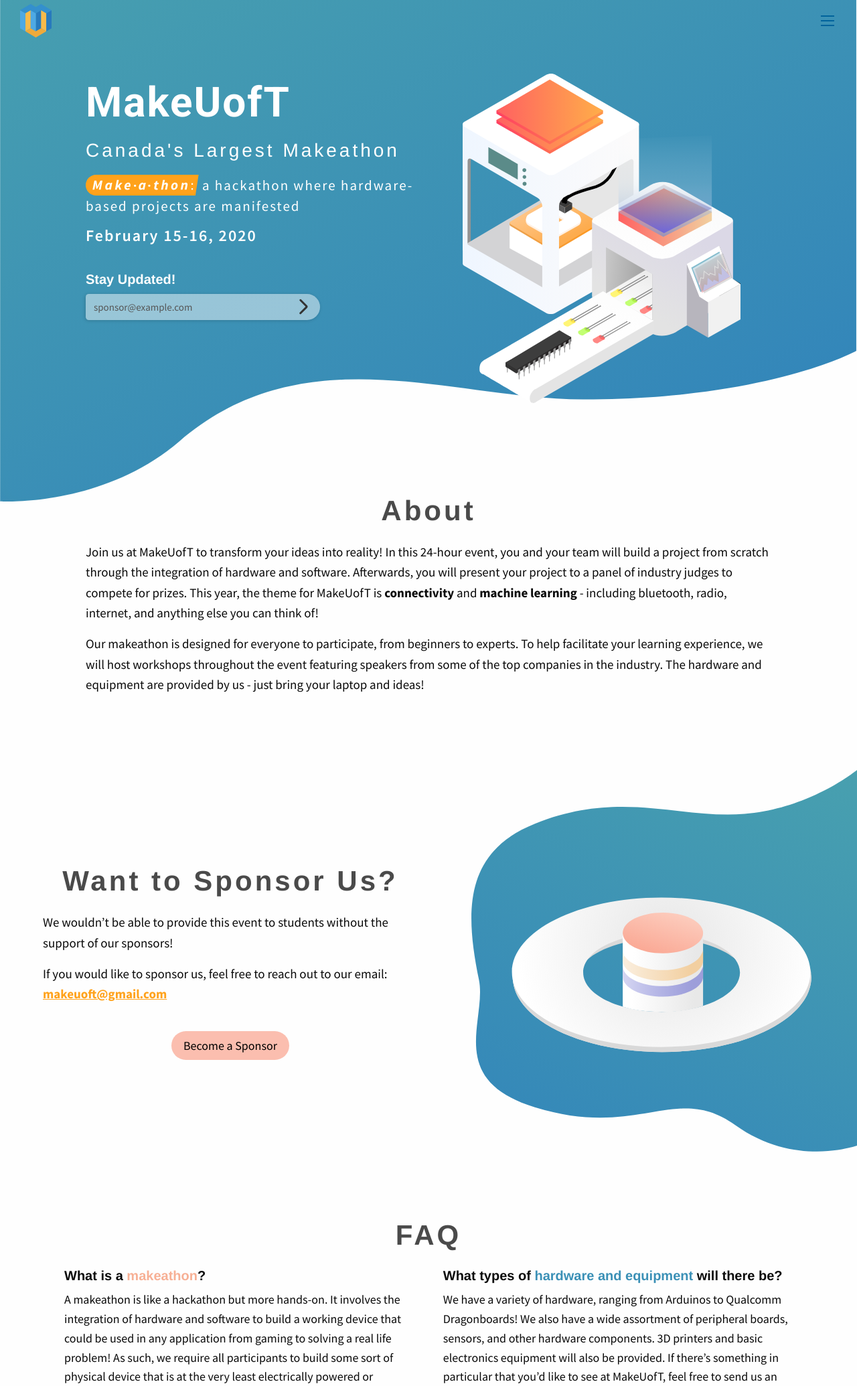
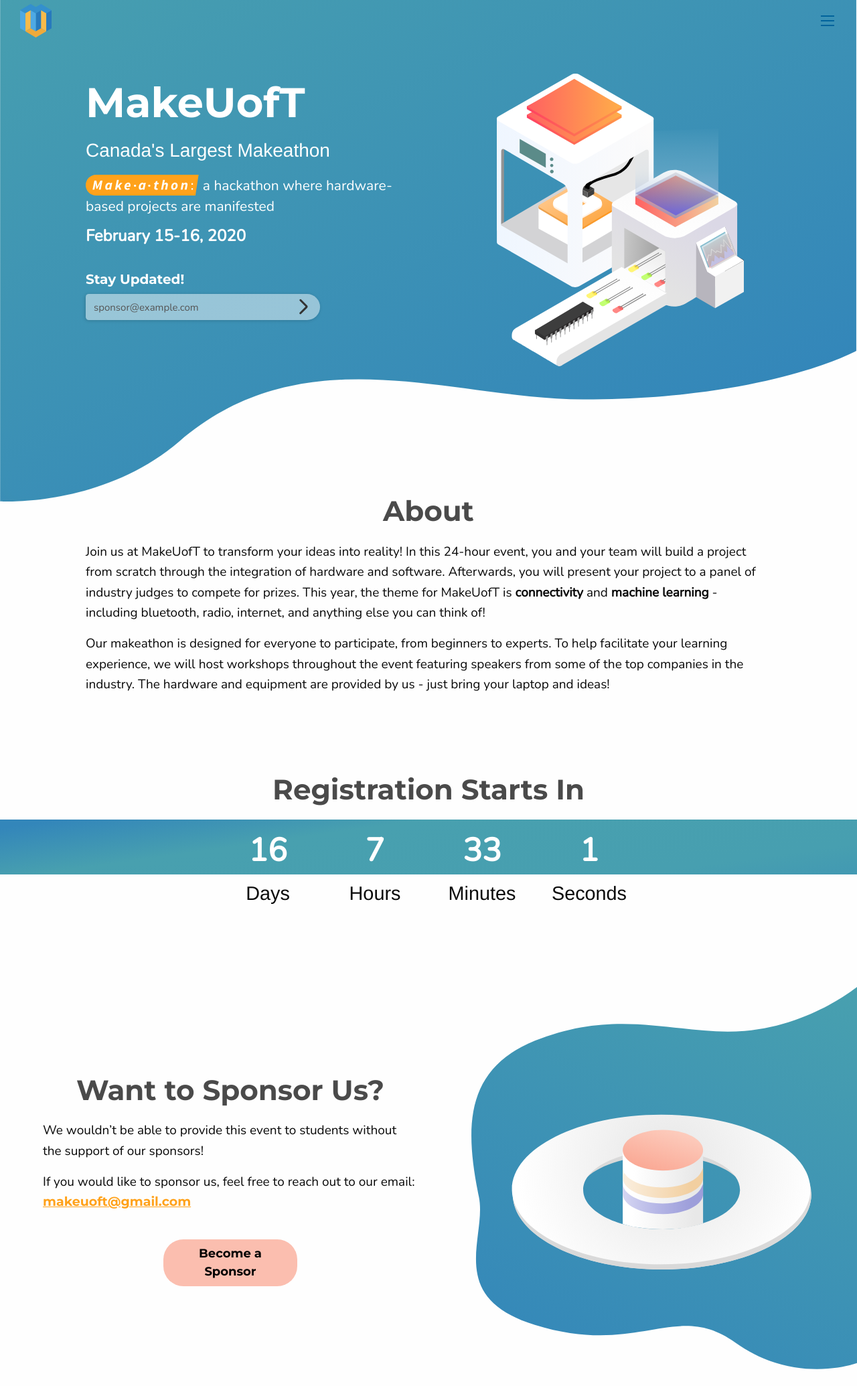
Before and after one commit to grahamhoyes/makeuoft-site-2.0, a Flask app: page / in a window 1280 px wide. Shown: the top 2070 px of the page at 67% size. Run offline with Flask 2, Linux system fonts and the light colour scheme; some libraries are stand-ins or nearby versions.

Commit message:
Added countdown, new pics, login page styling

```diff
--- a/application/static/js/index.js
+++ b/application/static/js/index.js
@@ -18,7 +18,7 @@ $(document).ready(function() {
     }, 3141);
 
     // Countdown to registration opening
-    var makeathonDate = new Date("Feb 16, 2020 09:00:00").getTime();
+    var makeathonDate = new Date("Dec 16, 2019 09:00:00").getTime();
     setInterval(function() {
         var now = new Date().getTime();
         var remaining = makeathonDate - now;
--- a/application/static/styles/css/styles.css
+++ b/application/static/styles/css/styles.css
@@ -10,29 +10,34 @@ textarea {
 }
 
 body {
-  font-family: "Source Sans Pro", sans-serif; }
+  font-family: "Nunito", sans-serif; }
 
 h1 {
-    font-family: "Roboto";
+    font-family: "Montserrat" !important;
     text-align: center;
     font-weight: bold;
 }
 h3 {
-  font-size: 30px; }
+  font-size: 30px;
+  font-family: "Montserrat" !important; }
 h4 {
-  font-size: 20px; }
+  font-size: 20px;
+  font-family: "Montserrat" !important; }
 p {
   font-size: 19px; }
 
 button, a, input[type=checkbox] {
   cursor: pointer;
+  font-family: "Montserrat" !important;
+  font-weight: bold !important;
 }
 
 .section-headings {
+  font-family: "Montserrat";
   font-weight: bold;
   font-size: 42px;
   text-align: center;
-  letter-spacing: 4px;
+  /* letter-spacing: 4px; */
   color: #4A4A4A;
   margin-bottom: 1rem;
 }
@@ -86,7 +91,7 @@ a.anchor {
   color: white;
   width: 50%;}
 
-.landing-img { width: 45%; }
+.landing-img { width: 40%; }
 
 .landing-img img {
   width: 90% !important;
@@ -96,13 +101,13 @@ a.anchor {
 .makeuoft-title {
   font-weight: bold;
   font-size: 62px;
-  letter-spacing: 2px;
+  /* letter-spacing: 2px; */
   color: #FFFFFF;
 }
 .makeuoft-subtitle {
   font-weight: 500;
   font-size: 28px;
-  letter-spacing: 4px;
+  /* letter-spacing: 4px; */
 }
 
 .makeuoft-defn {
@@ -116,7 +121,7 @@ a.anchor {
 }
 .defn-text {
   font-size: 21px;
-  letter-spacing: 2px;
+  /* letter-spacing: 2px; */
   text-align: left !important;
   line-height: 30px;
   display: inline;
@@ -125,7 +130,7 @@ a.anchor {
 .date-text {
   font-weight: 600;
   font-size: 24px;
-  letter-spacing: 2px;
+  /* letter-spacing: 2px; */
 }
 .stay-updated-title {
   font-weight: bold;
@@ -176,8 +181,6 @@ a.anchor {
 }
 /* End of BLUE LANDING SECTION */
 
-
-
 /* Start of ABOUT US */
 
 #section-about {
@@ -195,6 +198,29 @@ a.anchor {
 }
 
 /* End of ABOUT US */
+
+/* Start of COUNTDOWN */
+#section-countdown {
+  padding: 3em 0 4em 0; }
+  #section-countdown #countdown-banner {
+    background: linear-gradient(351.94deg, #3F95B4 -11.6%, #479FB0 17.52%, #48A0AF 65.87%, #3386BA 95.18%); }
+    #section-countdown #countdown-banner .countdown-digit {
+      font-size: 3rem;
+      font-weight: bold;
+      color: #FFF;
+      text-align: center;
+      margin-top: 0.2em; }
+  #section-countdown .countdown-padding {
+    padding: 0 calc((100% - 40em) / 2); }
+  .countdown-padding h2 {
+    font-size: 1.8rem;
+    display: flex;
+    justify-content: space-around;
+    padding-top: .5rem;
+  }
+
+/* End of COUNTDOWN */
+
 
 
 /* Start of MOMENTS FROM LAST YEAR */
@@ -572,7 +598,7 @@ font-weight: bold;
   width: 100%;
   padding: 0;
   color: #fff;
-  font-family: "Roboto";
+  font-family: "Montserrat";
   -webkit-transition: all ease-out .15s;
   -moz-transition: all ease-out .15s;
   -o-transition: all ease-out .15s;
@@ -618,7 +644,7 @@ font-weight: bold;
 .top-bar .top-bar-right a {
   padding: 0.75em 0.75em;
   font-size: 18px;
-  font-weight: 500;
+  font-weight: 600;
   margin-bottom: 3px;
   color: inherit; }
 
@@ -652,22 +678,6 @@ font-weight: bold;
 
 /* End of HEADER */
 
-
-
-/* OLD STUFF*/
-
-#section-countdown {
-  padding: 3em 0 4em 0; }
-  #section-countdown #countdown-banner {
-    background-color: #006497; }
-    #section-countdown #countdown-banner .countdown-digit {
-      font-size: 48px;
-      font-family: "Roboto";
-      color: #FFF;
-      text-align: center;
-      margin-top: 0.2em; }
-  #section-countdown .countdown-padding {
-    padding: 0 calc((100% - 40em) / 2); }
 
 
 
@@ -709,12 +719,12 @@ button.radius, .button.radius {
 
   .makeuoft-subtitle {
     font-size: 22px;
-    letter-spacing: 3px;
+    /* letter-spacing: 3px; */
   }
 
   .section-headings {
     font-size: 26px;
-    letter-spacing: 2px;
+    /* letter-spacing: 2px; */
   }
 
   .defn-term {
@@ -777,7 +787,7 @@ button.radius, .button.radius {
     font-size: 32px;
     line-height: 40px;
     text-align: center;
-    letter-spacing: 5.4px;
+    /* letter-spacing: 5.4px; */
     color: #4A4A4A;
     margin-bottom: 12px;
 }
@@ -835,12 +845,12 @@ button.radius, .button.radius {
 .submit-btn {
     width: 136px;
     height: 41px;
-    font-family: Roboto;
+    font-family: "Monserrat";
     font-weight: 500;
     font-size: 15.3px;
     line-height: 18px;
     text-align: center;
-    letter-spacing: 2.7px;
+    /* letter-spacing: 2.7px; */
     color: #FFFFFF;
     background-color: #388DB7;
     border-radius: 20.7px;
@@ -965,7 +975,7 @@ button.radius, .button.radius {
   font-size: 32px;
   line-height: 40px;
   text-align: center;
-  letter-spacing: 5.4px;
+  /* letter-spacing: 5.4px; */
   color: #4A4A4A;
   margin-bottom: 50px;
 }
@@ -991,7 +1001,7 @@ button.radius, .button.radius {
   font-size: 19px;
   line-height: 24px;
   text-align: right;
-  letter-spacing: 2.44286px;
+  /* letter-spacing: 2.44286px; */
   color: #000000;
   width: 11rem;
   margin-top: 25px;
--- a/application/templates/auth/login.html
+++ b/application/templates/auth/login.html
@@ -44,7 +44,7 @@
             </form>
         </div>
 
-        <img src="{{ url_for('static', filename='img/MiddleCircles.svg') }}" class="MiddleCircles">
+        <img src="{{ url_for('static', filename='img/MachineRight.svg') }}" class="MiddleCircles">
     </div>
 
 </body>
--- a/application/templates/auth/register.html
+++ b/application/templates/auth/register.html
@@ -55,7 +55,7 @@
             </form>
         </div>
 
-        <img src="{{ url_for('static', filename='img/MiddleCircles.svg') }}" class="MiddleCircles">
+        <img src="{{ url_for('static', filename='img/MachineRight.svg') }}" class="MiddleCircles">
     </div>
 
 </body>
--- a/application/templates/home/index.html
+++ b/application/templates/home/index.html
@@ -26,6 +26,8 @@
         <link rel="stylesheet" type="text/css" href="{{ url_for('static', filename='styles/css/styles.css') }}" />
         <!-- Google Fonts -->
         <link href="https://fonts.googleapis.com/css?family=Roboto:400,400i,500,700,900|Source+Sans+Pro:400,400i,600,700,900&display=swap" rel="stylesheet">
+        <link href="https://fonts.googleapis.com/css?family=Montserrat:400,600,700&amp;display=swap" rel="stylesheet">
+        <link href="https://fonts.googleapis.com/css?family=Nunito&amp;display=swap" rel="stylesheet">
 
         <!-- Landing page JS -->
         <script type="text/javascript" src="{{ url_for('static', filename='js/index.js') }}"></script>
@@ -102,6 +104,7 @@
 
         </section>
 
+
 		<!-- Schedule -->
         <!--a name="schedule" class="anchor"></a>
         <section class="section" id="section-schedule">
@@ -120,6 +123,34 @@
             <h2 class="section-headings">About</h2>
             <p>Join us at MakeUofT to transform your ideas into reality! In this 24-hour event, you and your team will build a project from scratch through the integration of hardware and software. Afterwards, you will present your project to a panel of industry judges to compete for prizes. This year, the theme for MakeUofT is <b>connectivity</b> and <b>machine learning</b> - including bluetooth, radio, internet, and anything else you can think of!</p>
             <p>Our makeathon is designed for everyone to participate, from beginners to experts. To help facilitate your learning experience, we will host workshops throughout the event featuring speakers from some of the top companies in the industry. The hardware and equipment are provided by us - just bring your laptop and ideas!</p>
+        </section>
+
+        <section class="section" id="section-countdown">
+            <h2 class="section-headings">Registration Starts In</h2>
+            <div class="cell small-12">
+                <div class="grid-x align-center countdown-padding" id="countdown-banner">
+                    <div class="cell auto">
+                        <div class="countdown-digit" id="countdown-days">&infin;</div>
+                    </div>
+                    <div class="cell auto">
+                        <div class="countdown-digit" id="countdown-hours">&infin;</div>
+                    </div>
+                    <div class="cell auto">
+                        <div class="countdown-digit" id="countdown-minutes">&infin;</div>
+                    </div>
+                    <div class="cell auto">
+                        <div class="countdown-digit" id="countdown-seconds">&infin;</div>
+                    </div>
+                </div>
+            </div>
+            <div class="cell small-12">
+                <div class="grid-x align-center countdown-padding">
+                    <div class="cell auto"><h2>Days</h2></div>
+                    <div class="cell auto"><h2>Hours</h2></div>
+                    <div class="cell auto"><h2>Minutes</h2></div>
+                    <div class="cell auto"><h2>Seconds</h2></div>
+                </div>
+            </div>
         </section>
 
         <a name="moments" class="anchor"></a>
```
Also changed, not shown: application/templates/auth/forgotPasswordEnterEmail.html (+26 -5 lines), application/static/img/MachineRight.svg (added), application/static/img/lastyear/MiddleCircles.svg (added).
